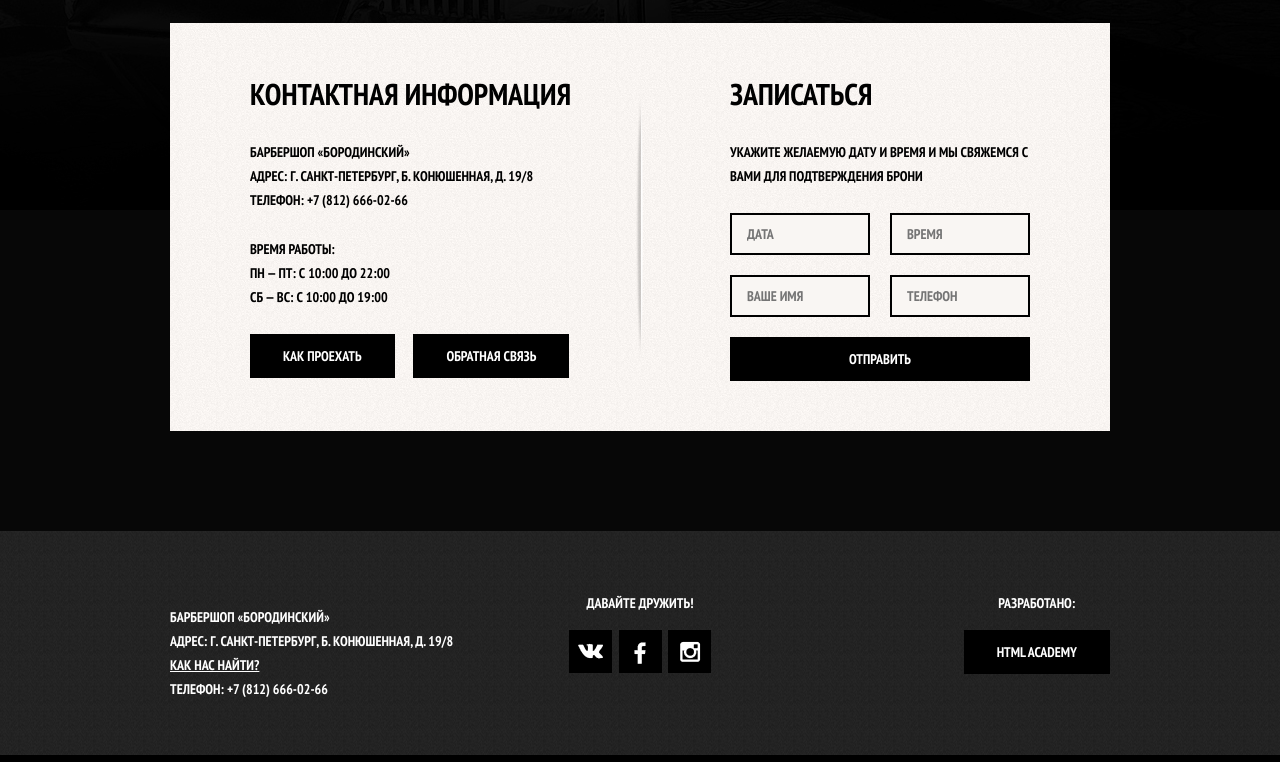
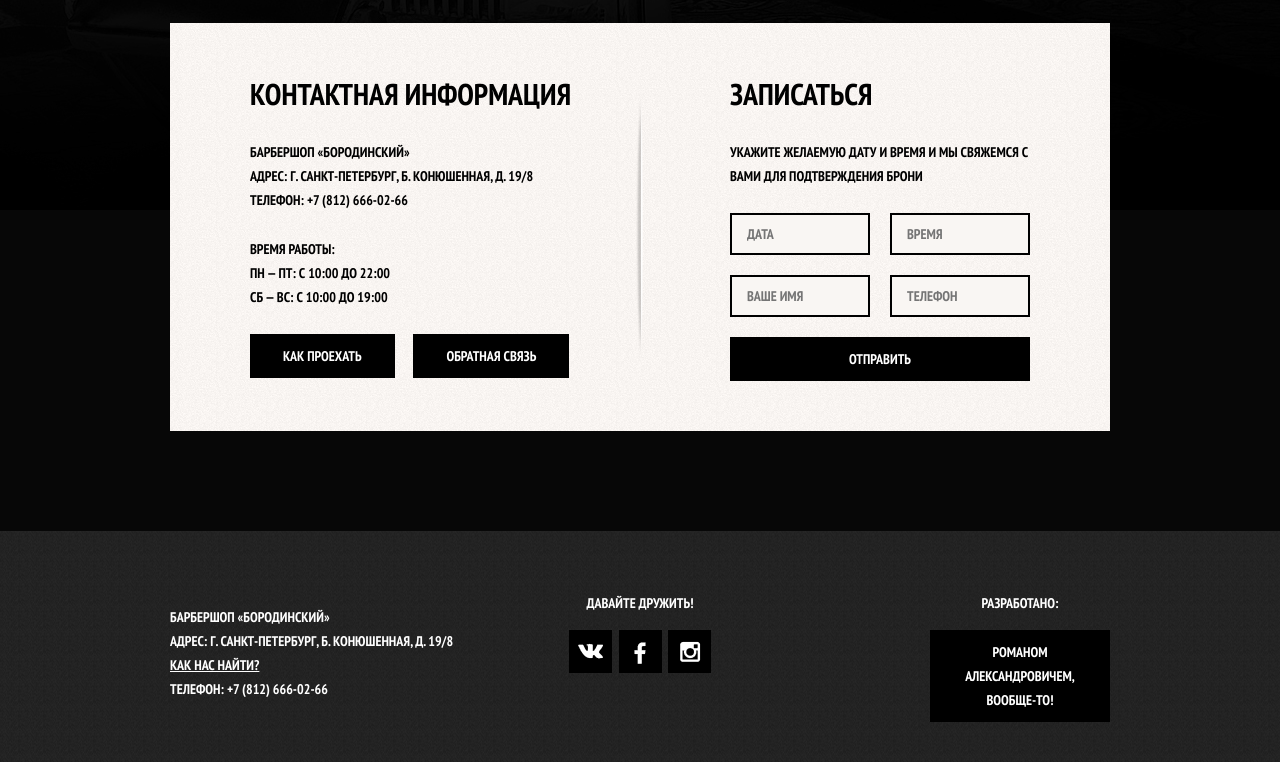
Before and after one commit to ComePlayMyGame/comeplaymygame.github.io, a plain HTML site: page index.html in a window 1280 px wide. Shown: the part 1059-1821 px from the top of the page. Drawn offline with nearby package versions, Linux system fonts and the light colour scheme.

Commit message:
Кем на самом деле разработано
Вот

```diff
--- a/index.html
+++ b/index.html
@@ -117,7 +117,7 @@
             </div>
             <div class="footer-copyright">
                <p>Разработано:</p>
-                <a href="https://htmlacademy.ru" class="btn">HTML Academy</a>
+                <a href="https://" class="btn">Романом Александровичем, вообще-то!</a>
             </div>
         </div>
     </footer>
```
